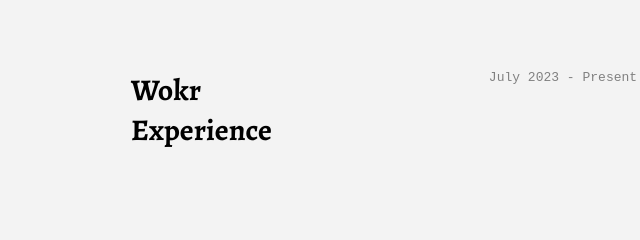
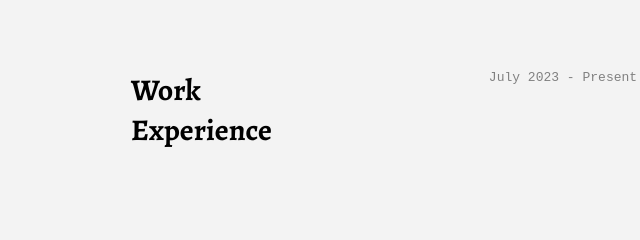
Before and after one commit to JamalFaridi/Porfolio-Website, a plain HTML site: page resume.html in a window 1280 px wide. Shown: the part 366-606 px from the top of the page, 19-659 px from the left. Drawn offline with nearby package versions, Linux system fonts and the light colour scheme.

Commit message:
Add files via upload

```diff
--- a/resume.html
+++ b/resume.html
@@ -48,7 +48,7 @@
             <div class="resume-box" id="Work-Experience">
                 <div class="resume-info">
                     <div class="resume-heading">
-                        <h1>Wokr <br> Experience
+                        <h1>Work <br> Experience
                         </h1>
                     </div>
                 </div>
```
